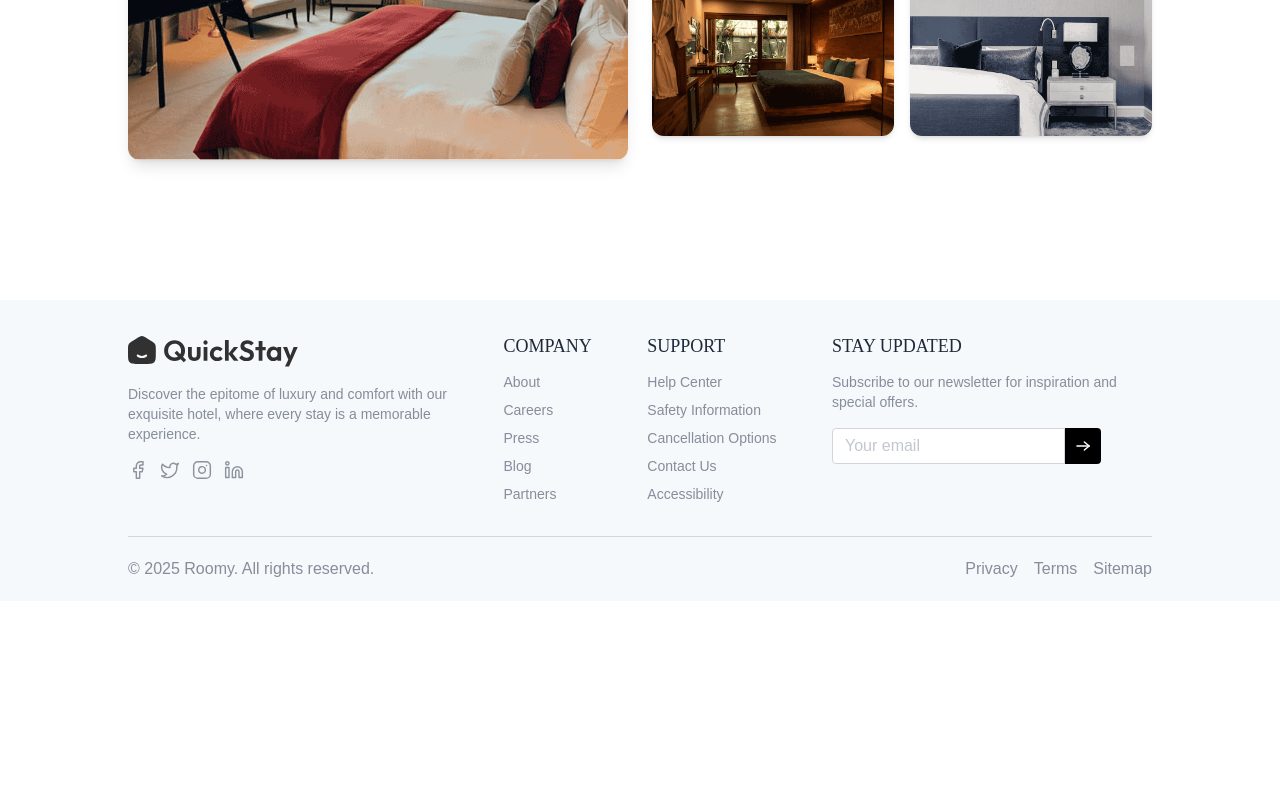
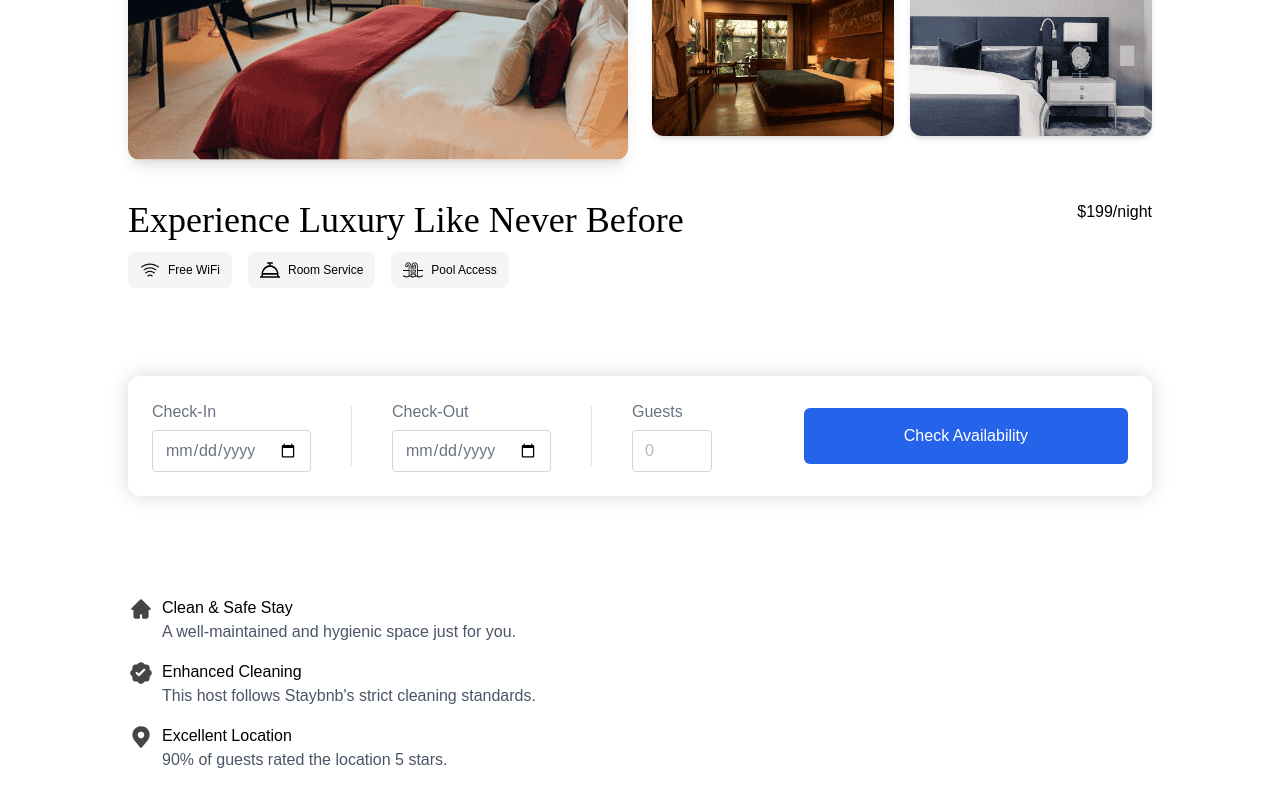
Before and after one commit to 01110011suhail/Rooomy, a React (Vite) app in the folder client/: page /rooms/67f763d8197ac559e4089b7a in a window 1280 px wide. Shown: the part 492-1281 px from the top of the page. Before the commit the page ends 1093 px from the top, so only its background shows below. Built offline with nearby package versions, Linux system fonts and the light colour scheme; no server answers.

Commit message:
roomdetails done

```diff
--- a/client/src/index.css
+++ b/client/src/index.css
@@ -1,5 +1,10 @@
 @import 'tailwindcss';
 @import url('https://fonts.googleapis.com/css2?family=Macondo&family=Outfit:wght@100..900&family=Playfair:ital,opsz,wght@0,5..1200,300..900;1,5..1200,300..900&display=swap');
+
+@theme{
+  --color-primary: #2563EB;
+  --color-secondary: #FBBF24;
+}
 
 * {
   font-family: 'Outfit', sans-serif;
--- a/client/src/pages/RoomDetails.jsx
+++ b/client/src/pages/RoomDetails.jsx
@@ -1,8 +1,8 @@
-import React, { useState, useEffect } from 'react';
-import { roomsDummyData } from '../assets/assets';
-import StarRating from '../components/StarRating';
-import { assets } from '../assets/assets';
-import { useParams } from 'react-router-dom';
+import React, { useState, useEffect } from "react";
+import { facilityIcons, roomCommonData, roomsDummyData } from "../assets/assets";
+import StarRating from "../components/StarRating";
+import { assets } from "../assets/assets";
+import { useParams } from "react-router-dom";
 
 const RoomDetails = () => {
   const { id } = useParams();
@@ -10,68 +10,199 @@ const RoomDetails = () => {
   const [mainImage, setMainImage] = useState(null);
 
   useEffect(() => {
-        const roomData = roomsDummyData.find(room => room._id === id);
+    const roomData = roomsDummyData.find((room) => room._id === id);
     if (roomData) {
       setRoom(roomData);
       setMainImage(roomData.images[0]);
     }
   }, [id]);
 
-    return room && (
-        <div className='py-28 md:py-35 px-4 md:px-16 lg:px-24 xl:px-32'>
-
+  return (
+    room && (
+      <div className="py-28 md:py-35 px-4 md:px-16 lg:px-24 xl:px-32">
         {/* Room Header */}
-            <div className='flex flex-col md:flex-row items-start md:items-center gap-2'>
-                <h1 className='text-3xl md:text-4xl font-playfair'>
+        <div className="flex flex-col md:flex-row items-start md:items-center gap-2">
+          <h1 className="text-3xl md:text-4xl font-playfair">
             {room.hotel.name}
-                    <span className='font-inter text-sm'> ({room.roomType})</span>
+            <span className="font-inter text-sm"> ({room.roomType})</span>
           </h1>
-                <p className='text-xs font-inter py-1.5 px-3 text-white bg-orange-500 rounded-full'>
+          <p className="text-xs font-inter py-1.5 px-3 text-white bg-orange-500 rounded-full">
             20% OFF
           </p>
         </div>
 
         {/* Room Rating */}
-            <div className='flex items-center gap-1 mt-2'>
+        <div className="flex items-center gap-1 mt-2">
           <StarRating />
-                <p className='ml-2'>(200+ reviews)</p>
+          <p className="ml-2">(200+ reviews)</p>
         </div>
 
         {/* Room Address */}
-            <div className='flex items-center gap-1 text-gray-500 mt-2'>
+        <div className="flex items-center gap-1 text-gray-500 mt-2">
           <img src={assets.locationIcon} alt="location" />
           <span>{room.hotel.address}</span>
         </div>
 
         {/* Room Images */}
-            <div className='flex flex-col lg:flex-row mt-6 gap-6'>
-
+        <div className="flex flex-col lg:flex-row mt-6 gap-6">
           {/* Left column — Main Image */}
-                <div className='lg:w-1/2 w-full'>
+          <div className="lg:w-1/2 w-full">
             <img
               src={mainImage}
               alt="main-room-img"
-                        className='w-full h-96 md:h-110 lg:h-80 xl:h-96 object-cover rounded-xl shadow-lg'
+              className="w-full h-96 md:h-110 lg:h-80 xl:h-96 object-cover rounded-xl shadow-lg"
             />
           </div>
 
           {/* Right column — Thumbnail Images */}
-                <div className='grid grid-cols-2 gap-4 lg:w-1/2 w-full'>
-                    {room?.images && room.images.length > 1 && room.images.map((image, index) => (
+          <div className="grid grid-cols-2 gap-4 lg:w-1/2 w-full">
+            {room?.images &&
+              room.images.length > 1 &&
+              room.images.map((image, index) => (
                 <img
                   onClick={() => setMainImage(image)}
                   key={index}
                   src={image}
                   alt="room-thumbnail"
                   className={`w-full h-40 object-cover rounded-xl shadow-md cursor-pointer
-                                ${mainImage === image ? 'outline outline-3 outline-orange-500' : ''}`}
+                                ${
+                                  mainImage === image
+                                    ? "outline outline-3 outline-orange-500"
+                                    : ""
+                                }`}
                 />
               ))}
           </div>
+        </div>
+        {/* Room HighLight */}
+        <div className="flex flex-col md:flex-row md:justify-between mt-10">
+          <div className="flex flex-col">
+            <h1 className="text-3xl md:text-4xl font-playfair">
+              Experience Luxury Like Never Before
+            </h1>
+            <div className="flex flex-wrap items-center mt-3 mb-6 gap-4">
+              {room.amenities.map((item, index) => (
+                <div
+                  key={index}
+                  className="flex items-center gap-2 px-3 py-2 rounded-lg bg-gray-100"
+                >
+                  <img
+                    src={facilityIcons[item]}
+                    alt={item}
+                    className="w-5 h-5"
+                  />
+                  <p className="text-xs">{item}</p>
+                </div>
+              ))}
+            </div>
+          </div>
+          {/* Price Section */}
+          <p>${room.pricePerNight}/night</p>
+        </div>
 
+        {/* check in check out */}
+
+        <form
+          action=""
+          className="flex flex-col md:flex-row items-start md:items-center justify-between bg-white shadow-[0px_0px_20px_rgba(0,0,0,0.15)] p-6 rounded-xl mx-auto mt-16 max-w-6xl"
+        >
+          <div className="flex flex-col flex-wrap md:flex-row items-start md:items-center gap-4 md:gap-10 text-gray-500">
+            <div className="flex flex-col">
+              <label htmlFor="checkInDate" className="font-medium">
+                Check-In
+              </label>
+              <input
+                type="date"
+                id="checkInDate"
+                placeholder="Check-In"
+                className="w-full rounded border border-gray-300 px-3 py-2 mt-1.5 outline-none"
+                required
+              />
+            </div>
+            <div className="w-px h-15 bg-gray-300/70 max-md:hidden"></div>
+
+            <div className="flex flex-col">
+              <label htmlFor="checkOutDate" className="font-medium">
+                Check-Out
+              </label>
+              <input
+                type="date"
+                id="checkOutDate"
+                placeholder="Check-Out"
+                className="w-full rounded border border-gray-300 px-3 py-2 mt-1.5 outline-none"
+                required
+              />
+            </div>
+            <div className="w-px h-15 bg-gray-300/70 max-md:hidden"></div>
+
+            <div className="flex flex-col">
+              <label htmlFor="guests" className="font-medium">
+                Guests
+              </label>
+              <input
+                type="number"
+                id="guests"
+                placeholder="0"
+                className="max-w-20 rounded border border-gray-300 px-3 py-2 mt-1.5 outline-none"
+                required
+                min="0"
+                onInput={(e) => {
+                  if (e.target.value < 0) e.target.value = 0;
+                }}
+              />
+            </div>
+          </div>
+          <button
+            type="submit"
+            className="bg-primary hover:bg-primary-dull active:scale-95 transition-all
+             text-white rounded-md max-md:w-full max-md:mt-6 md:px-25 py-3 md:py-4
+             text-base cursor-pointer"
+          >
+            Check Availability
+          </button>
+        </form>
+        {/* common Description */}
+        <div className="mt-25 space-y-4">
+                    {roomCommonData.map((spec, index) => (
+          <div key={index} className="flex items-start gap-2">
+            <img src={spec.icon} alt={`${spec.title}-icon`} className="w-6.5" />
+            <div className="">
+              <p className="text-base">{spec.title}</p>
+              <p className="text-gray-600">{spec.description}</p>
+            </div>
+          </div>
+        ))}
+        </div>
+<div className="max-w-3xl border-y border-gray-300 my-15 py-10 text-gray-500">
+  <p>
+    Guests will be allocated on the ground floor to ensure a comfortable and convenient stay.
+    This arrangement allows easy access to the main entrance, reception area, and essential
+    facilities without the need to use stairs or elevators. It is especially helpful for
+    families with children, senior guests, or anyone carrying luggage. Our goal is to provide
+    a smooth and hassle-free experience from the moment you arrive. If you have any special
+    requests regarding accessibility or room preferences, please feel free to let us know.
+  </p>
+</div>
+{/* Hosted By */}
+        <div className="flex items-center gap-4 mt-10">
+            <div className="flex gap-4">
+                <img src={room.hotel.owner.image} alt="host" className="w-14 h-14 md:h-18 md:w-18 rounded-full"/>
+
+                <div>
+                    <p className="text-lg md:text-xl">Hosted by {room.hotel.name}</p>
+                    <div className="flex items-center mt-1">
+                        <StarRating />
+                        <span className="ml-2 text-gray-500">(200+ reviews)</span>
                     </div>
 
                 </div>
+            </div>
+            <button className="px-6 py-2.5 mt-4 rounded text-white bg-primary hover:bg-primary-dull transition-all cursor-pointer">Contact Now</button>
+            </div>
+
+
+      </div>
+    )
   );
 };
 
```
Lines whose indentation alone changed are shown as unchanged.
